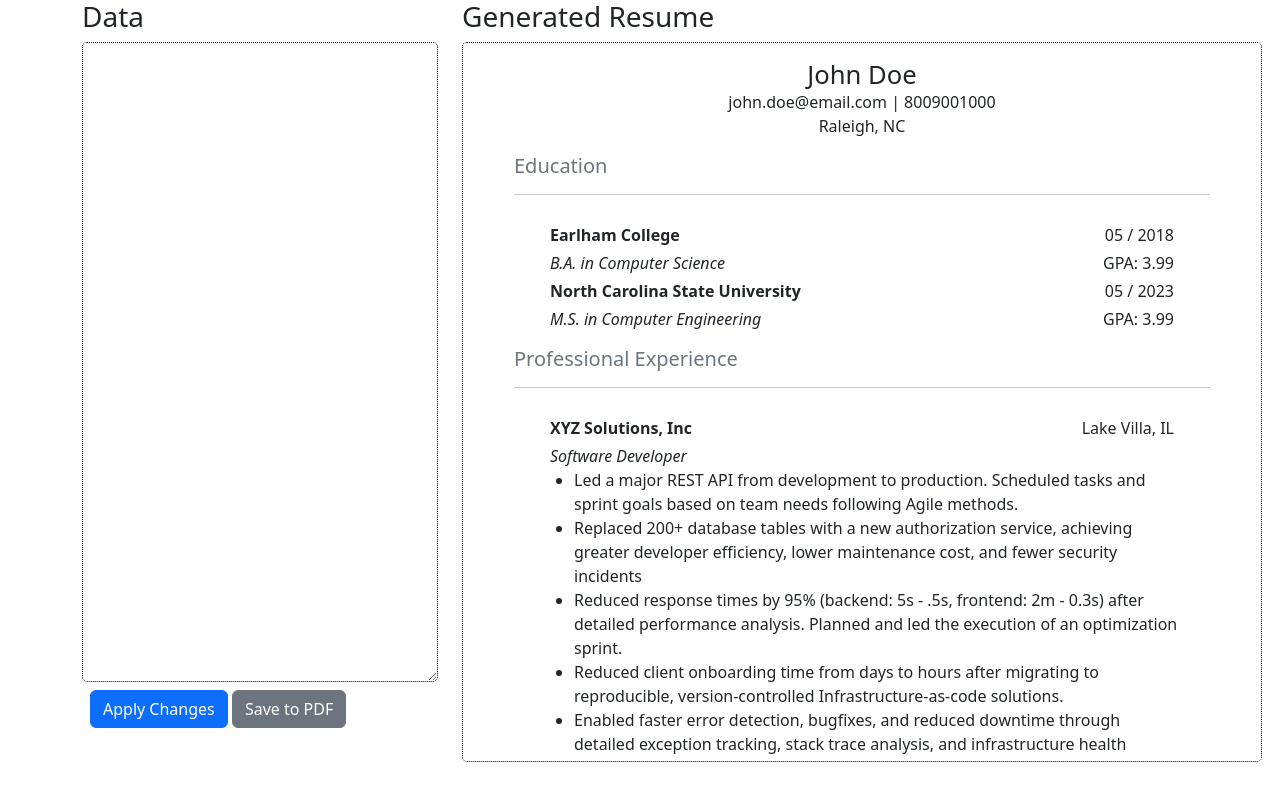
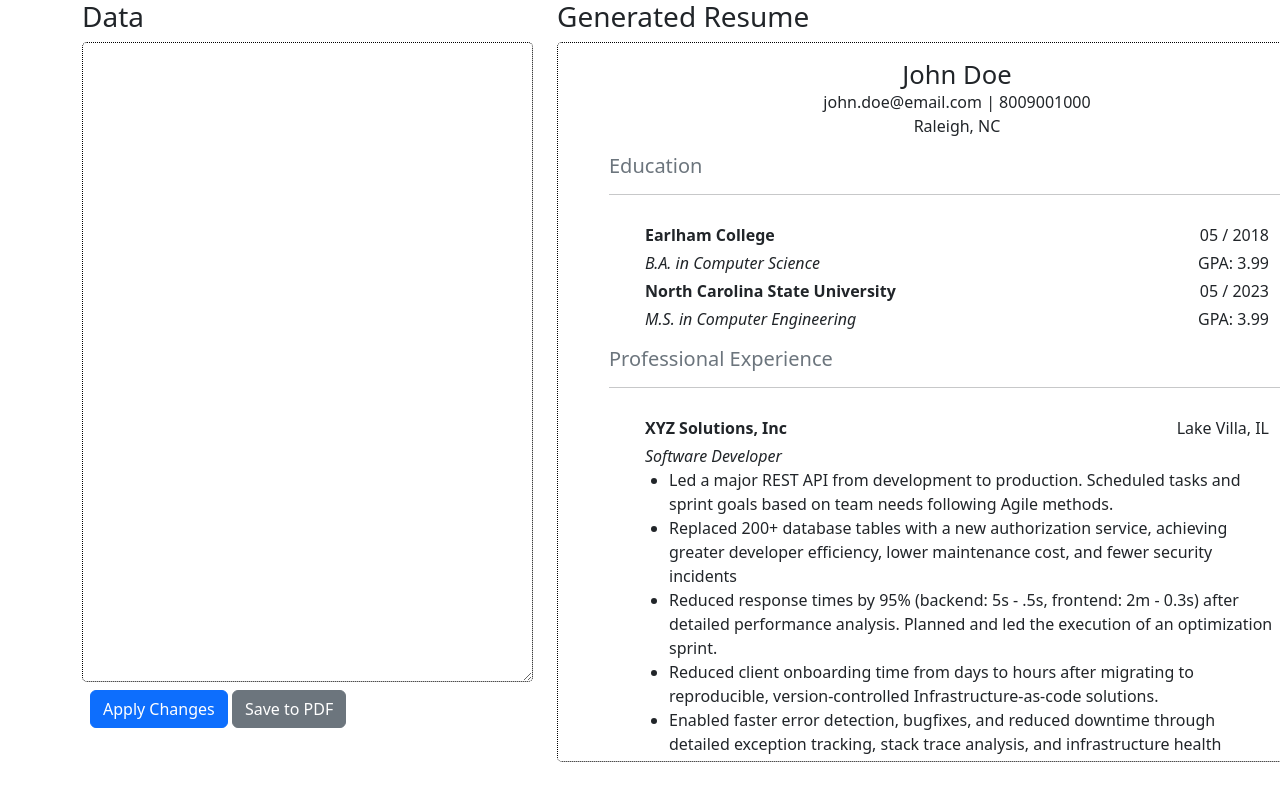
Before and after one commit to TheOpenResumeProject/webapp, a Flask app: template templates/generate.html in a window 1280 px wide; the page is wider, and only the part inside the window is pictured. Run offline with Flask 3, Linux system fonts and the light colour scheme; the template is opened without the code that fills it, so the values that code supplies are empty.

Commit message:
changed the column width

```diff
--- a/templates/generate.html
+++ b/templates/generate.html
@@ -13,7 +13,7 @@
 <body>
     <div class="container">
         <div class="row">
-            <div class="col-4">
+            <div class="col-5">
                 <h3>Data</h3>
                 <form>
                     <div class="form-group">
@@ -27,7 +27,7 @@
                     </div>
                 </form>
             </div>
-            <div class="col-8">
+            <div class="col-7">
                 <h3>Generated Resume</h3>
                 <iframe src="{{ url_for('template') }}" title="Generated Resume" id="renderBoxElem"
                  style="height:90vh; width:800px;border:1px dotted black;border-radius:5px;"></iframe>
```
